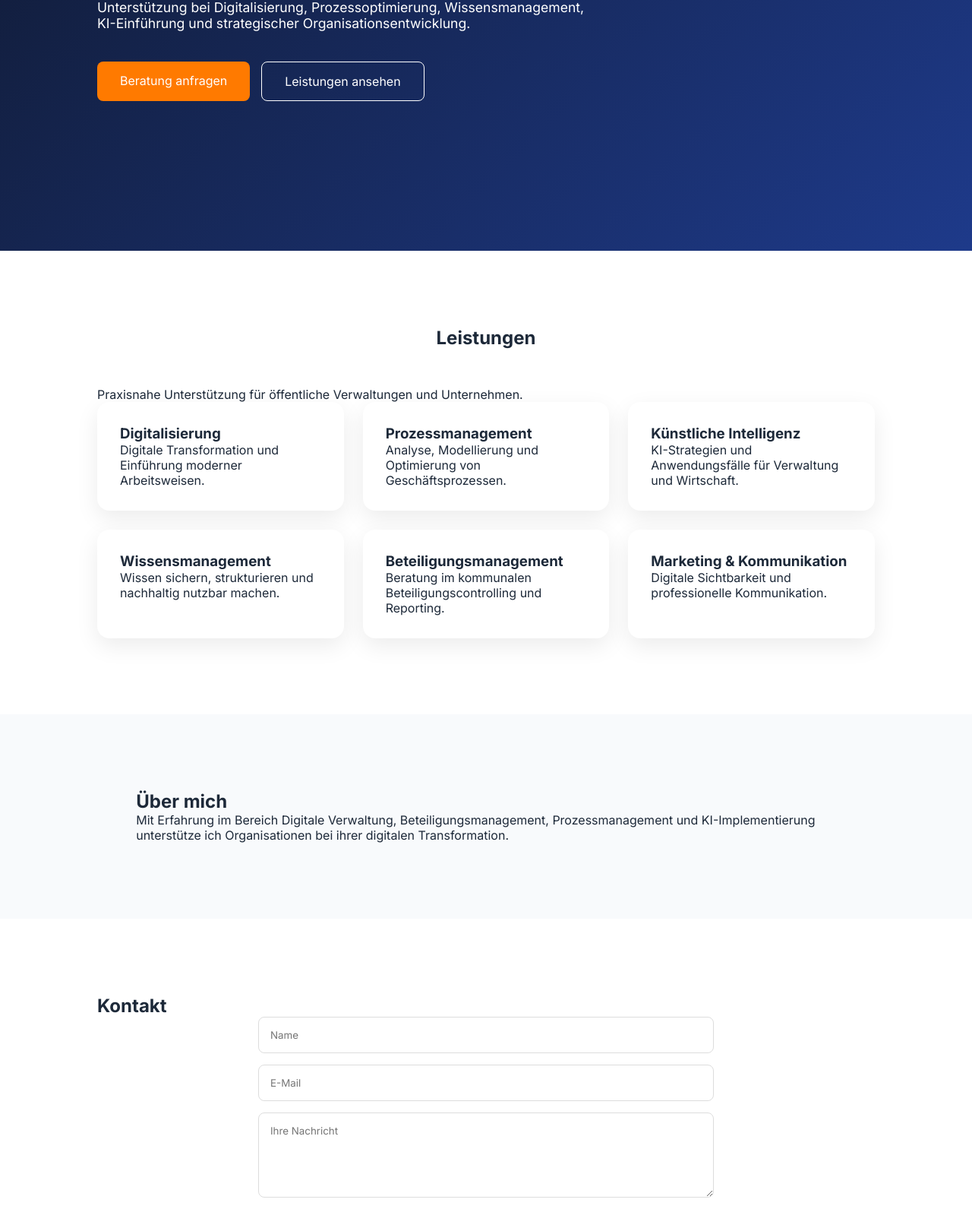
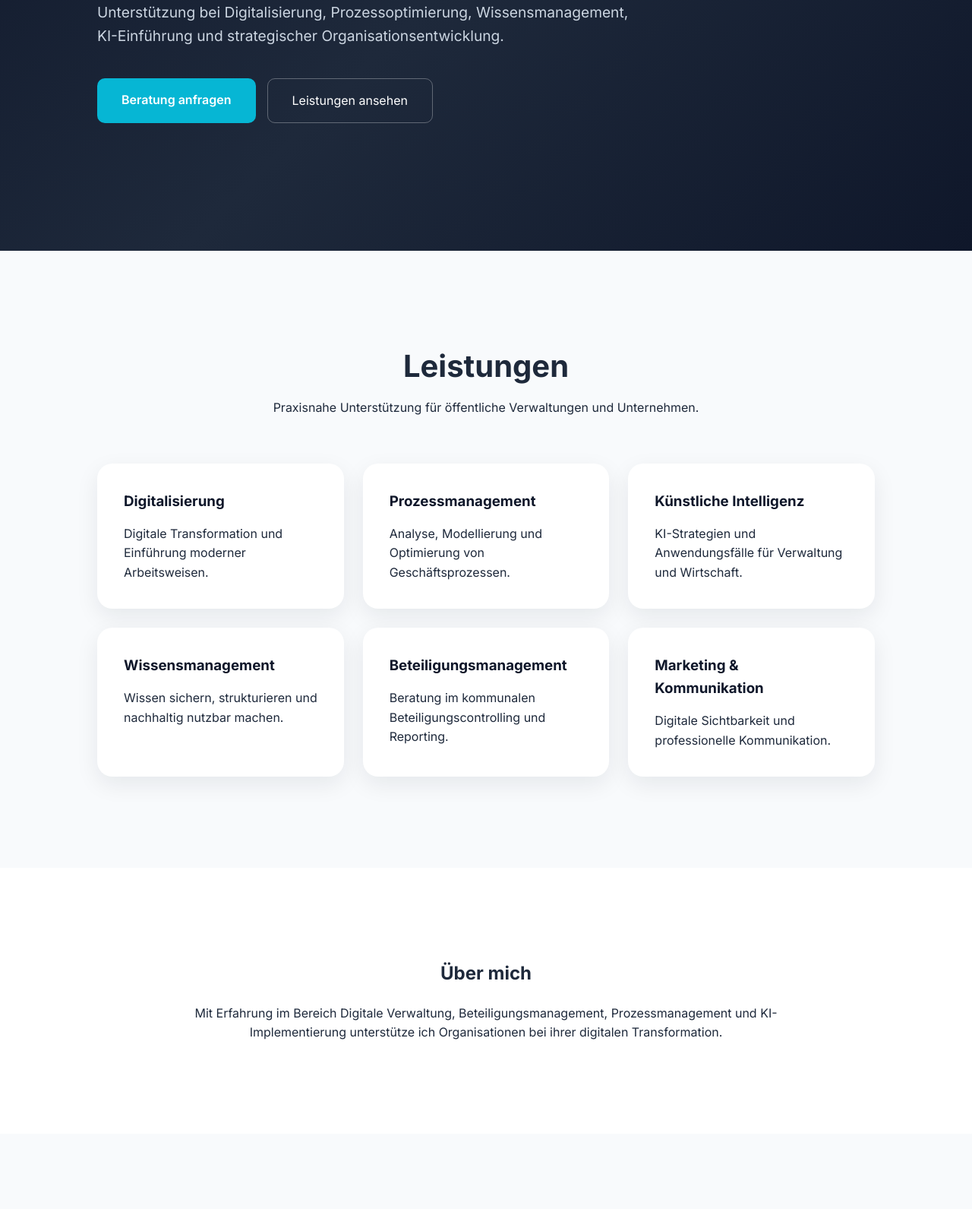
Before and after one commit to m5gfj4hdrc-cmd/Website-Beratung, a plain HTML site: page index.html in a window 1280 px wide. Shown: the part 470-2061 px from the top of the page at 76% size. Drawn offline with Linux system fonts and the light colour scheme.

Commit message:
style.css

```diff
--- a/style.css
+++ b/style.css
@@ -1,3 +1,14 @@
+:root{
+    --primary:#0F172A;
+    --secondary:#1E293B;
+    --accent:#06B6D4;
+    --accent-hover:#0891B2;
+
+    --background:#F8FAFC;
+    --text:#1E293B;
+    --white:#FFFFFF;
+}
+
 *{
     margin:0;
     padding:0;
@@ -5,9 +16,14 @@ box-sizing:border-box;
     font-family:'Inter',sans-serif;
 }
 
+html{
+    scroll-behavior:smooth;
+}
+
 body{
-background:#ffffff;
-color:#1d2939;
+    background:var(--background);
+    color:var(--text);
+    line-height:1.6;
 }
 
 .container{
@@ -17,10 +33,10 @@ margin:auto;
 }
 
 header{
-padding:25px 0;
     position:absolute;
     width:100%;
-z-index:10;
+    z-index:100;
+    padding:30px 0;
 }
 
 header .container{
@@ -30,79 +46,108 @@ align-items:center;
 }
 
 .logo{
+    color:white;
     font-size:1.3rem;
     font-weight:700;
-color:white;
 }
 
 nav a{
     color:white;
     text-decoration:none;
     margin-left:30px;
+    transition:0.3s;
+}
+
+nav a:hover{
+    color:var(--accent);
 }
 
 .hero{
-height:100vh;
+    min-height:100vh;
+
     background:
     linear-gradient(
         135deg,
-#0f172a,
-#1e3a8a
+        #0F172A,
+        #1E293B,
+        #0F172A
     );
+
     display:flex;
     align-items:center;
     padding:0 10%;
 }
 
 .hero-content{
-max-width:650px;
-color:white;
+    max-width:700px;
 }
 
 .tagline{
-color:#60a5fa;
+    color:var(--accent);
     font-weight:600;
+    letter-spacing:1px;
+    text-transform:uppercase;
 }
 
 .hero h1{
-font-size:4rem;
+    font-size:4.5rem;
+    line-height:1.1;
+    color:white;
     margin:20px 0;
-line-height:1.1;
 }
 
 .hero p{
-font-size:1.1rem;
+    color:#CBD5E1;
+    font-size:1.2rem;
     margin-bottom:40px;
 }
 
 .buttons{
     display:flex;
     gap:15px;
+    flex-wrap:wrap;
 }
 
 .btn-primary{
-background:#ff7a00;
+    background:var(--accent);
     color:white;
-padding:15px 30px;
-border-radius:8px;
     text-decoration:none;
+    padding:16px 32px;
+    border-radius:10px;
+    font-weight:600;
+    transition:0.3s;
+}
+
+.btn-primary:hover{
+    background:var(--accent-hover);
+    transform:translateY(-2px);
 }
 
 .btn-secondary{
-border:1px solid white;
-padding:15px 30px;
-border-radius:8px;
+    border:1px solid rgba(255,255,255,0.3);
     color:white;
     text-decoration:none;
+    padding:16px 32px;
+    border-radius:10px;
+    transition:0.3s;
+}
+
+.btn-secondary:hover{
+    border-color:var(--accent);
 }
 
 .services{
-padding:100px 10%;
+    padding:120px 10%;
 }
 
-.services h2{
+.section-header{
     text-align:center;
-margin-bottom:50px;
+    margin-bottom:60px;
+}
+
+.section-header h2{
+    font-size:2.5rem;
+    margin-bottom:10px;
 }
 
 .grid{
@@ -113,46 +158,112 @@ gap:25px;
 
 .card{
     background:white;
-padding:30px;
-border-radius:16px;
-box-shadow:0 10px 30px rgba(0,0,0,.08);
+    padding:35px;
+    border-radius:20px;
+
+    box-shadow:
+    0 10px 30px rgba(15,23,42,0.08);
+
+    transition:0.3s;
+}
+
+.card:hover{
+    transform:translateY(-8px);
+
+    box-shadow:
+    0 20px 40px rgba(6,182,212,0.15);
+}
+
+.card h3{
+    color:var(--primary);
+    margin-bottom:15px;
 }
 
 .about{
-padding:100px 10%;
-background:#f8fafc;
+    background:white;
+    padding:120px 10%;
+    text-align:center;
+}
+
+.about h2{
+    margin-bottom:20px;
+}
+
+.about p{
+    max-width:800px;
+    margin:auto;
 }
 
 .contact{
-padding:100px 10%;
+    padding:120px 10%;
+}
+
+.contact h2{
+    text-align:center;
+    margin-bottom:40px;
 }
 
 form{
-max-width:600px;
+    max-width:700px;
     margin:auto;
+
     display:flex;
     flex-direction:column;
-gap:15px;
+    gap:20px;
 }
 
-input, textarea{
-padding:15px;
-border:1px solid #ddd;
-border-radius:8px;
+input,
+textarea{
+    padding:16px;
+    border:1px solid #CBD5E1;
+    border-radius:10px;
+    font-size:1rem;
+}
+
+input:focus,
+textarea:focus{
+    outline:none;
+    border-color:var(--accent);
 }
 
 button{
-background:#1e3a8a;
+    background:var(--primary);
     color:white;
-padding:15px;
     border:none;
-border-radius:8px;
+    padding:16px;
+    border-radius:10px;
     cursor:pointer;
+    font-size:1rem;
+    transition:0.3s;
+}
+
+button:hover{
+    background:var(--secondary);
 }
 
 footer{
+    background:var(--primary);
+    color:#94A3B8;
+    text-align:center;
     padding:30px;
+}
+
+@media(max-width:768px){
+
+    nav{
+        display:none;
+    }
+
+    .hero h1{
+        font-size:3rem;
+    }
+
+    .hero{
         text-align:center;
-background:#0f172a;
-color:white;
     }
+
+    .buttons{
+        justify-content:center;
+    }
+
+}
```
Lines whose indentation alone changed are shown as unchanged.
